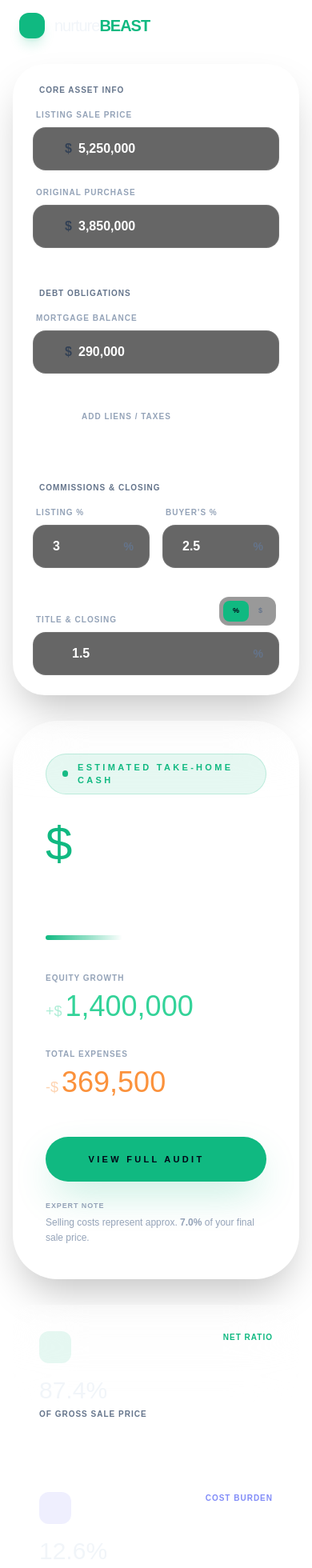
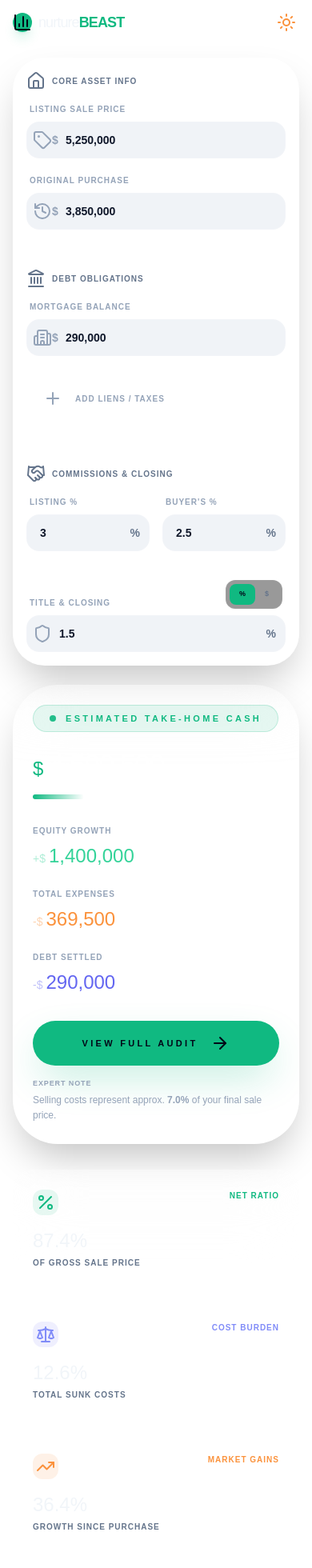
Before and after one commit to shagor-coder/Seller-Net-Proceeds-Calculator, a React (Vite) app: page / in a window 390 px wide. Shown: the top 1960 px of the page at 80% size. Built offline with nearby package versions, Linux system fonts and the light colour scheme.

Commit message:
Initial Commit 12

```diff
--- a/App.tsx
+++ b/App.tsx
@@ -2,6 +2,25 @@ import React, { useState, useMemo, useEffect } from "react";
 import InputGroup from "./components/InputGroup";
 import BreakdownModal from "./components/BreakdownModal";
 import { SellerCosts, CalculationResult } from "./types";
+import {
+  BarChart3,
+  Sun,
+  Moon,
+  Home,
+  Tag,
+  History,
+  Landmark,
+  Building2,
+  Plus,
+  FileText,
+  Handshake,
+  Shield,
+  ArrowRight,
+  Percent,
+  Scale,
+  TrendingUp,
+  X,
+} from "lucide-react";
 
 const App: React.FC = () => {
   const [theme, setTheme] = useState<"dark" | "light">("dark");
@@ -93,43 +112,44 @@ const App: React.FC = () => {
       />
 
       {/* Modern Navigation */}
-      <nav className="h-16 lg:h-20 shrink-0 px-6 lg:px-12 flex justify-between items-center z-50 bg-transparent border-b border-black/5 dark:border-white/5">
-        <div className="flex items-center gap-3">
-          <div className="w-8 h-8 lg:w-9 lg:h-9 bg-emerald-500 rounded-xl flex items-center justify-center shadow-lg shadow-emerald-500/20">
-            <i className="fas fa-chart-line text-slate-950 text-xs lg:text-sm"></i>
+      <nav className="h-14 sm:h-16 lg:h-20 shrink-0 px-4 sm:px-6 lg:px-12 flex justify-between items-center z-50 bg-transparent border-b border-black/5 dark:border-white/5">
+        <div className="flex items-center gap-2 sm:gap-3">
+          <div className="w-6 h-6 sm:w-8 sm:h-8 lg:w-9 lg:h-9 bg-emerald-500 rounded-xl flex items-center justify-center shadow-lg shadow-emerald-500/20">
+            <BarChart3 className="text-slate-950 text-xs sm:text-sm lg:text-base" />
           </div>
-          <span className="text-xl lg:text-2xl font-light tracking-tighter">
+          <span className="text-lg sm:text-xl lg:text-2xl font-light tracking-tighter">
             nurture<span className="font-semibold text-emerald-500">BEAST</span>
           </span>
-          <div className="h-4 w-[1px] bg-slate-300 dark:bg-slate-800 mx-3 hidden sm:block"></div>
-          <span className="text-[10px] font-black text-slate-500 uppercase tracking-widest hidden sm:block">
+          <div className="h-3 w-[1px] bg-slate-300 dark:bg-slate-800 mx-2 sm:mx-3 hidden sm:block"></div>
+          <span className="text-[9px] sm:text-[10px] font-black text-slate-500 uppercase tracking-widest hidden sm:block">
             Net Recovery Sheet
           </span>
         </div>
 
-        <div className="flex items-center gap-4">
+        <div className="flex items-center gap-3 sm:gap-4">
           <button
             onClick={toggleTheme}
-            className="w-10 h-10 rounded-xl flex items-center justify-center bg-slate-200/50 dark:bg-white/5 hover:bg-emerald-500/10 transition-all border border-transparent hover:border-emerald-500/20"
+            className="w-8 h-8 sm:w-10 sm:h-10 rounded-xl flex items-center justify-center bg-slate-200/50 dark:bg-white/5 hover:bg-emerald-500/10 transition-all border border-transparent hover:border-emerald-500/20"
           >
-            <i
-              className={`fas ${theme === "dark" ? "fa-sun text-orange-400" : "fa-moon text-indigo-400"} text-sm`}
-            ></i>
+            {theme === "dark" ? (
+              <Sun className="text-orange-400 text-xs sm:text-sm" />
+            ) : (
+              <Moon className="text-indigo-400 text-xs sm:text-sm" />
+            )}
           </button>
-          <button className="hidden sm:flex bg-emerald-500 hover:bg-emerald-400 text-slate-950 px-6 py-2.5 rounded-2xl text-[11px] font-black transition-all shadow-xl shadow-emerald-500/20 uppercase tracking-widest active:scale-95">
+          <button className="hidden sm:flex bg-emerald-500 hover:bg-emerald-400 text-slate-950 px-4 sm:px-6 py-2 sm:py-2.5 rounded-2xl text-[10px] sm:text-[11px] font-black transition-all shadow-xl shadow-emerald-500/20 uppercase tracking-widest active:scale-95">
             Export Report
           </button>
         </div>
       </nav>
 
-      <main className="flex-1 flex flex-col lg:flex-row p-4 lg:p-10 gap-8 max-w-[1700px] mx-auto w-full relative z-10">
-        {/* Input Sidebar: Left aligned for focus */}
-        <aside className="w-full lg:w-[400px] shrink-0">
-          <div className="glass rounded-[2.5rem] p-6 lg:p-8 flex flex-col h-fit sticky top-10 border border-white/5 shadow-2xl overflow-hidden">
+      <main className="flex-1 flex flex-col lg:flex-row p-4 sm:p-6 lg:p-8 xl:p-10 gap-6 sm:gap-8 max-w-[1700px] mx-auto w-full relative z-10">
+        <aside className="w-full lg:w-[380px] xl:w-[400px] shrink-0">
+          <div className="glass rounded-[2.5rem] p-4 sm:p-6 lg:p-8 flex flex-col h-fit sticky top-10 border border-white/5 shadow-2xl overflow-hidden">
             <div className="space-y-6">
               <div>
                 <h3 className="text-[10px] font-black text-slate-400 dark:text-slate-500 uppercase tracking-widest mb-4 flex items-center gap-2">
-                  <i className="fas fa-house text-[8px]"></i> Core Asset Info
+                  <Home className="text-[8px]" /> Core Asset Info
                 </h3>
                 <InputGroup
                   label="Listing Sale Price"
@@ -149,8 +169,7 @@ const App: React.FC = () => {
 
               <div className="pt-6 border-t border-slate-200 dark:border-white/5">
                 <h3 className="text-[10px] font-black text-slate-400 dark:text-slate-500 uppercase tracking-widest mb-4 flex items-center gap-2">
-                  <i className="fas fa-landmark text-[8px]"></i> Debt
-                  Obligations
+                  <Landmark className="text-[8px]" /> Debt Obligations
                 </h3>
                 <InputGroup
                   label="Mortgage Balance"
@@ -166,7 +185,7 @@ const App: React.FC = () => {
                     className="flex items-center gap-3 w-full p-4 rounded-2xl border border-dashed border-slate-300 dark:border-white/10 text-slate-400 hover:text-emerald-500 hover:border-emerald-500/50 transition-all group mt-2"
                   >
                     <div className="w-8 h-8 rounded-xl bg-slate-100 dark:bg-white/5 flex items-center justify-center group-hover:bg-emerald-500 group-hover:text-white transition-all">
-                      <i className="fas fa-plus text-[10px]"></i>
+                      <Plus className="text-[10px]" />
                     </div>
                     <span className="text-[10px] font-black uppercase tracking-widest">
                       Add Liens / Taxes
@@ -188,8 +207,7 @@ const App: React.FC = () => {
               <div className="pt-6 border-t border-slate-200 dark:border-white/5">
                 <div className="flex justify-between items-center mb-4">
                   <h3 className="text-[10px] font-black text-slate-400 dark:text-slate-500 uppercase tracking-widest flex items-center gap-2">
-                    <i className="fas fa-handshake text-[8px]"></i> Commissions
-                    & Closing
+                    <Handshake className="text-[8px]" /> Commissions & Closing
                   </h3>
                 </div>
 
@@ -249,40 +267,42 @@ const App: React.FC = () => {
         {/* Dynamic Display Area */}
         <section className="flex-1 flex flex-col gap-8">
           {/* Main Hero Result */}
-          <div className="glass rounded-[3.5rem] p-10 lg:p-20 flex flex-col justify-center relative overflow-hidden border border-white/10 shadow-2xl min-h-[500px] lg:min-h-0">
+          <div className="glass rounded-[3.5rem] p-6 sm:p-10 lg:p-16 xl:p-20 flex flex-col justify-center relative overflow-hidden border border-white/10 shadow-2xl min-h-[400px] sm:min-h-[500px] lg:min-h-0">
             <div className="relative z-10 w-full max-w-4xl">
-              <div className="inline-flex items-center gap-3 px-5 py-2 rounded-full bg-emerald-500/10 border border-emerald-500/20 mb-8">
+              <div className="inline-flex items-center gap-3 px-5 py-2 rounded-full bg-emerald-500/10 border border-emerald-500/20 mb-6 sm:mb-8">
                 <span className="w-2 h-2 rounded-full bg-emerald-500 animate-pulse"></span>
                 <p className="text-[11px] lg:text-[12px] font-black text-emerald-600 dark:text-emerald-500 uppercase tracking-[0.3em]">
                   Estimated Take-Home Cash
                 </p>
               </div>
 
-              <div className="mb-10 lg:mb-16">
+              <div className="mb-8 sm:mb-10 lg:mb-16">
                 <h2
                   className={`font-light tracking-tighter leading-none flex items-baseline flex-wrap gap-2 lg:gap-4 transition-all duration-300
-                  text-6xl sm:text-7xl md:text-8xl lg:text-[7rem] xl:text-[9.5rem]
+                  text-4xl sm:text-5xl md:text-6xl lg:text-7xl xl:text-8xl 2xl:text-[9rem]
                   ${theme === "dark" ? "text-white drop-shadow-[0_0_80px_rgba(255,255,255,0.15)]" : "text-slate-900"}`}
                 >
-                  <span className="text-emerald-500 font-normal">$</span>
+                  <span className="text-emerald-500 font-normal text-2xl sm:text-3xl md:text-4xl lg:text-5xl xl:text-6xl">
+                    $
+                  </span>
                   <span className="break-words">
                     {results.netProceeds.toLocaleString(undefined, {
                       maximumFractionDigits: 0,
                     })}
                   </span>
                 </h2>
-                <div className="h-1.5 w-24 bg-gradient-to-r from-emerald-500 to-transparent mt-4 rounded-full"></div>
+                <div className="h-1.5 w-16 sm:w-24 bg-gradient-to-r from-emerald-500 to-transparent mt-4 rounded-full"></div>
               </div>
 
-              <div className="grid grid-cols-1 sm:grid-cols-2 xl:grid-cols-3 gap-8 mb-12 lg:mb-16">
+              <div className="grid grid-cols-1 sm:grid-cols-2 lg:grid-cols-3 gap-6 sm:gap-8 mb-8 sm:mb-12 lg:mb-16">
                 <div className="group">
                   <p className="text-[10px] font-black text-slate-500 dark:text-slate-400 uppercase tracking-widest mb-2 group-hover:text-emerald-500 transition-colors">
                     Equity Growth
                   </p>
                   <p
-                    className={`text-4xl lg:text-5xl font-light ${results.appreciation >= 0 ? "text-emerald-600 dark:text-emerald-400" : "text-rose-600"}`}
+                    className={`text-2xl sm:text-3xl lg:text-4xl xl:text-5xl font-light ${results.appreciation >= 0 ? "text-emerald-600 dark:text-emerald-400" : "text-rose-600"}`}
                   >
-                    <span className="text-lg opacity-40 mr-1">
+                    <span className="text-sm sm:text-base lg:text-lg opacity-40 mr-1">
                       {results.appreciation >= 0 ? "+" : ""}$
                     </span>
                     {Math.abs(results.appreciation).toLocaleString(undefined, {
@@ -294,19 +314,23 @@ const App: React.FC = () => {
                   <p className="text-[10px] font-black text-slate-500 dark:text-slate-400 uppercase tracking-widest mb-2 group-hover:text-orange-400 transition-colors">
                     Total Expenses
                   </p>
-                  <p className="text-4xl lg:text-5xl font-light text-orange-600 dark:text-orange-400">
-                    <span className="text-lg opacity-40 mr-1">-$</span>
+                  <p className="text-2xl sm:text-3xl lg:text-4xl xl:text-5xl font-light text-orange-600 dark:text-orange-400">
+                    <span className="text-sm sm:text-base lg:text-lg opacity-40 mr-1">
+                      -$
+                    </span>
                     {results.sellingExpenses.toLocaleString(undefined, {
                       maximumFractionDigits: 0,
                     })}
                   </p>
                 </div>
-                <div className="group hidden xl:block">
+                <div className="group">
                   <p className="text-[10px] font-black text-slate-500 dark:text-slate-400 uppercase tracking-widest mb-2 group-hover:text-indigo-400 transition-colors">
                     Debt Settled
                   </p>
-                  <p className="text-4xl lg:text-5xl font-light text-indigo-500">
-                    <span className="text-lg opacity-40 mr-1">-$</span>
+                  <p className="text-2xl sm:text-3xl lg:text-4xl xl:text-5xl font-light text-indigo-500">
+                    <span className="text-sm sm:text-base lg:text-lg opacity-40 mr-1">
+                      -$
+                    </span>
                     {results.debtPayoff.toLocaleString(undefined, {
                       maximumFractionDigits: 0,
                     })}
@@ -314,21 +338,21 @@ const App: React.FC = () => {
                 </div>
               </div>
 
-              <div className="flex flex-col sm:flex-row gap-6 items-start sm:items-center">
+              <div className="flex flex-col sm:flex-row gap-4 sm:gap-6 items-start sm:items-center">
                 <button
                   onClick={() => setIsBreakdownOpen(true)}
-                  className="w-full sm:w-auto group flex items-center justify-center gap-6 bg-emerald-500 hover:bg-emerald-400 text-slate-950 px-10 py-5 rounded-[2.5rem] text-[11px] font-black uppercase tracking-[0.3em] transition-all shadow-[0_20px_50px_-10px_rgba(16,185,129,0.3)] active:scale-95 whitespace-nowrap"
+                  className="w-full sm:w-auto group flex items-center justify-center gap-4 sm:gap-6 bg-emerald-500 hover:bg-emerald-400 text-slate-950 px-6 sm:px-10 py-4 sm:py-5 rounded-[2.5rem] text-[11px] font-black uppercase tracking-[0.3em] transition-all shadow-[0_20px_50px_-10px_rgba(16,185,129,0.3)] active:scale-95 whitespace-nowrap"
                 >
                   View Full Audit
-                  <i className="fas fa-arrow-right-long group-hover:translate-x-2 transition-transform"></i>
+                  <ArrowRight className="group-hover:translate-x-2 transition-transform" />
                 </button>
-                <div className="flex gap-4">
+                <div className="flex gap-4 w-full sm:w-auto">
                   <div className="w-[2px] h-12 bg-slate-200 dark:bg-white/10 hidden sm:block"></div>
-                  <div>
+                  <div className="flex-1 sm:flex-initial">
                     <p className="text-[9px] text-slate-400 font-bold uppercase tracking-widest">
                       Expert Note
                     </p>
-                    <p className="text-xs text-slate-500 dark:text-slate-400 max-w-[320px] leading-relaxed mt-1">
+                    <p className="text-xs text-slate-500 dark:text-slate-400 max-w-none sm:max-w-[320px] leading-relaxed mt-1">
                       Selling costs represent approx.{" "}
                       <b>
                         {(
@@ -346,24 +370,24 @@ const App: React.FC = () => {
 
             {/* Background Decorative House */}
             <div
-              className={`absolute -bottom-10 -right-20 pointer-events-none select-none transition-opacity duration-1000 ${theme === "dark" ? "opacity-[0.04]" : "opacity-[0.05]"}`}
+              className={`absolute -bottom-10 -right-10 sm:-bottom-20 sm:-right-20 pointer-events-none select-none transition-opacity duration-1000 ${theme === "dark" ? "opacity-[0.04]" : "opacity-[0.05]"}`}
             >
-              <i className="fas fa-house-chimney-window text-[600px] lg:text-[850px] text-emerald-500 rotate-[-12deg]"></i>
+              <Home className="text-[400px] sm:text-[500px] lg:text-[600px] xl:text-[700px] 2xl:text-[850px] rotate-[-12deg]" />
             </div>
           </div>
 
           {/* Visual Breakdown Strip */}
-          <div className="grid grid-cols-1 md:grid-cols-3 gap-6">
-            <div className="glass rounded-3xl p-8 border border-white/5">
+          <div className="grid grid-cols-1 sm:grid-cols-2 lg:grid-cols-3 gap-4 sm:gap-6">
+            <div className="glass rounded-3xl p-6 sm:p-8 border border-white/5">
               <div className="flex justify-between items-start mb-4">
-                <div className="w-10 h-10 bg-emerald-500/10 rounded-xl flex items-center justify-center text-emerald-500">
-                  <i className="fas fa-percent text-xs"></i>
+                <div className="w-8 h-8 sm:w-10 sm:h-10 bg-emerald-500/10 rounded-xl flex items-center justify-center text-emerald-500">
+                  <Percent className="text-xs" />
                 </div>
                 <span className="text-[10px] font-black text-emerald-500 uppercase tracking-widest">
                   Net Ratio
                 </span>
               </div>
-              <p className="text-3xl font-light mb-1">
+              <p className="text-2xl sm:text-3xl font-light mb-1">
                 {((results.netProceeds / (costs.salePrice || 1)) * 100).toFixed(
                   1
                 )}
@@ -374,16 +398,16 @@ const App: React.FC = () => {
               </p>
             </div>
 
-            <div className="glass rounded-3xl p-8 border border-white/5">
+            <div className="glass rounded-3xl p-6 sm:p-8 border border-white/5">
               <div className="flex justify-between items-start mb-4">
-                <div className="w-10 h-10 bg-indigo-500/10 rounded-xl flex items-center justify-center text-indigo-400">
-                  <i className="fas fa-scale-balanced text-xs"></i>
+                <div className="w-8 h-8 sm:w-10 sm:h-10 bg-indigo-500/10 rounded-xl flex items-center justify-center text-indigo-400">
+                  <Scale className="text-xs" />
                 </div>
                 <span className="text-[10px] font-black text-indigo-400 uppercase tracking-widest">
                   Cost Burden
                 </span>
               </div>
-              <p className="text-3xl font-light mb-1">
+              <p className="text-2xl sm:text-3xl font-light mb-1">
                 {(
                   (results.totalDeductions / (costs.salePrice || 1)) *
                   100
@@ -395,16 +419,16 @@ const App: React.FC = () => {
               </p>
             </div>
 
-            <div className="glass rounded-3xl p-8 border border-white/5">
+            <div className="glass rounded-3xl p-6 sm:p-8 border border-white/5 sm:col-span-2 lg:col-span-1">
               <div className="flex justify-between items-start mb-4">
-                <div className="w-10 h-10 bg-orange-500/10 rounded-xl flex items-center justify-center text-orange-400">
-                  <i className="fas fa-arrow-up-right-dots text-xs"></i>
+                <div className="w-8 h-8 sm:w-10 sm:h-10 bg-orange-500/10 rounded-xl flex items-center justify-center text-orange-400">
+                  <TrendingUp className="text-xs" />
                 </div>
                 <span className="text-[10px] font-black text-orange-400 uppercase tracking-widest">
                   Market Gains
                 </span>
               </div>
-              <p className="text-3xl font-light mb-1">
+              <p className="text-2xl sm:text-3xl font-light mb-1">
                 {(
                   (results.appreciation / (costs.purchasePrice || 1)) *
                   100
--- a/components/InputGroup.tsx
+++ b/components/InputGroup.tsx
@@ -1,11 +1,12 @@
-import React, { useState, useEffect } from 'react';
+import React, { useState, useEffect } from "react";
+import { Tag, History, Building2, FileText, Shield } from "lucide-react";
 
 interface InputGroupProps {
   label: string;
   value: number;
   onChange: (val: number) => void;
   icon?: string;
-  type?: 'currency' | 'percent';
+  type?: "currency" | "percent";
   hideLabel?: boolean;
 }
 
@@ -14,17 +15,37 @@ const InputGroup: React.FC<InputGroupProps> = ({
   value,
   onChange,
   icon,
-  type = 'currency',
-  hideLabel = false
+  type = "currency",
+  hideLabel = false,
 }) => {
-  const [displayValue, setDisplayValue] = useState('');
+  const [displayValue, setDisplayValue] = useState("");
+
+  // Map icon strings to Lucide components
+  const getIconComponent = (iconName: string) => {
+    switch (iconName) {
+      case "fa-tag":
+        return Tag;
+      case "fa-history":
+        return History;
+      case "fa-building-columns":
+        return Building2;
+      case "fa-file-invoice-dollar":
+        return FileText;
+      case "fa-shield-halved":
+        return Shield;
+      default:
+        return null;
+    }
+  };
+
+  const IconComponent = icon ? getIconComponent(icon) : null;
 
   // When value changes from outside (e.g., initial state), format it correctly for display
   useEffect(() => {
     if (value === 0) {
-      setDisplayValue('');
+      setDisplayValue("");
     } else {
-      if (type === 'currency') {
+      if (type === "currency") {
         setDisplayValue(value.toLocaleString());
       } else {
         setDisplayValue(value.toString());
@@ -34,8 +55,8 @@ const InputGroup: React.FC<InputGroupProps> = ({
 
   const handleFocus = (e: React.FocusEvent<HTMLInputElement>) => {
     // On focus, strip commas to make editing easier
-    if (type === 'currency') {
-      const raw = displayValue.replace(/,/g, '');
+    if (type === "currency") {
+      const raw = displayValue.replace(/,/g, "");
       setDisplayValue(raw);
     }
     e.target.select();
@@ -43,8 +64,8 @@ const InputGroup: React.FC<InputGroupProps> = ({
 
   const handleBlur = () => {
     // On blur, re-format with commas
-    if (type === 'currency' && displayValue !== '') {
-      const num = parseFloat(displayValue.replace(/,/g, ''));
+    if (type === "currency" && displayValue !== "") {
+      const num = parseFloat(displayValue.replace(/,/g, ""));
       if (!isNaN(num)) {
         setDisplayValue(num.toLocaleString());
       }
@@ -52,7 +73,7 @@ const InputGroup: React.FC<InputGroupProps> = ({
   };
 
   const handleChange = (e: React.ChangeEvent<HTMLInputElement>) => {
-    const rawInput = e.target.value.replace(/[^0-9.]/g, '');
+    const rawInput = e.target.value.replace(/[^0-9.]/g, "");
     setDisplayValue(rawInput); // Immediate feedback
 
     const numValue = parseFloat(rawInput);
@@ -64,21 +85,23 @@ const InputGroup: React.FC<InputGroupProps> = ({
   };
 
   return (
-    <div className={`${hideLabel ? 'mb-0' : 'mb-5'} group`}>
+    <div className={`${hideLabel ? "mb-0" : "mb-5"} group`}>
       {!hideLabel && (
         <label className="block text-[10px] font-black text-slate-500 dark:text-slate-400 uppercase tracking-widest mb-2 px-1">
           {label}
         </label>
       )}
       <div className="relative">
-        {icon && (
-          <div className="absolute inset-y-0 left-0 w-12 flex items-center justify-center pointer-events-none z-20">
-            <i className={`fas ${icon} text-slate-400 dark:text-slate-600 group-focus-within:text-emerald-500 transition-colors duration-300`}></i>
+        {IconComponent && (
+          <div className="absolute inset-y-0 left-0 w-10 sm:w-12 flex items-center justify-center pointer-events-none z-20">
+            <IconComponent className="text-slate-400 dark:text-slate-600 group-focus-within:text-emerald-500 transition-colors duration-300 text-xs sm:text-sm" />
           </div>
         )}
-        {type === 'currency' && (
-          <div className="absolute inset-y-0 left-10 flex items-center pointer-events-none z-10">
-            <span className="text-slate-400 dark:text-slate-700 font-bold">$</span>
+        {type === "currency" && (
+          <div className="absolute inset-y-0 left-8 sm:left-10 flex items-center pointer-events-none z-10">
+            <span className="text-slate-400 dark:text-slate-700 font-bold text-sm sm:text-base">
+              $
+            </span>
           </div>
         )}
         <input
@@ -87,24 +110,26 @@ const InputGroup: React.FC<InputGroupProps> = ({
           className={`block w-full
             bg-slate-200/50 dark:bg-black/60
             border border-slate-300 dark:border-white/10
-            rounded-2xl text-base font-bold
+            rounded-2xl text-sm sm:text-base font-bold
             text-slate-900 dark:text-white
             placeholder:text-slate-400 dark:placeholder:text-slate-800
             caret-emerald-500
             focus:outline-none focus:ring-4 focus:ring-emerald-500/5 focus:border-emerald-500/40
             transition-all duration-300
-            py-3.5
-            ${icon ? (type === 'currency' ? 'pl-14' : 'pl-12') : 'pl-6'}
-            ${type === 'percent' ? 'pr-12' : 'pr-6'}`}
+            py-3 sm:py-3.5
+            ${icon ? (type === "currency" ? "pl-12 sm:pl-14" : "pl-10 sm:pl-12") : "pl-4 sm:pl-6"}
+            ${type === "percent" ? "pr-10 sm:pr-12" : "pr-4 sm:pr-6"}`}
           value={displayValue}
           onFocus={handleFocus}
           onBlur={handleBlur}
           onChange={handleChange}
-          placeholder={type === 'currency' ? '0' : '0'}
+          placeholder={type === "currency" ? "0" : "0"}
         />
-        {type === 'percent' && (
-          <div className="absolute inset-y-0 right-0 pr-5 flex items-center pointer-events-none">
-            <span className="text-slate-400 dark:text-slate-500 text-sm font-black">%</span>
+        {type === "percent" && (
+          <div className="absolute inset-y-0 right-0 pr-3 sm:pr-5 flex items-center pointer-events-none">
+            <span className="text-slate-400 dark:text-slate-500 text-sm font-black">
+              %
+            </span>
           </div>
         )}
       </div>
--- a/index.html
+++ b/index.html
@@ -3,6 +3,7 @@
   <head>
     <meta charset="UTF-8" />
     <meta name="viewport" content="width=device-width, initial-scale=1.0" />
+    <script src="https://cdn.tailwindcss.com"></script>
     <title>nurtureBEAST | Take-Home Estimator</title>
   </head>
 
--- a/package.json
+++ b/package.json
@@ -10,6 +10,7 @@
   },
   "dependencies": {
     "@google/genai": "^1.34.0",
+    "lucide-react": "^0.562.0",
     "react": "^19.0.0",
     "react-dom": "^19.0.0",
     "recharts": "^2.15.0"
--- a/tailwind.config.ts
+++ b/tailwind.config.ts
@@ -1,6 +1,6 @@
 export default {
   darkMode: "class",
-  content: ["./index.html", "./App.tsx", "./**/*.{ts,tsx}"],
+  content: ["./index.html", "./App.tsx", "./**/*.{tsx}"],
   theme: {
     extend: {
       fontFamily: {
```
Also changed, not shown: components/BreakdownModal.tsx (+94 -39 lines), 1 other file (tests, documents, lock files or other folders).
